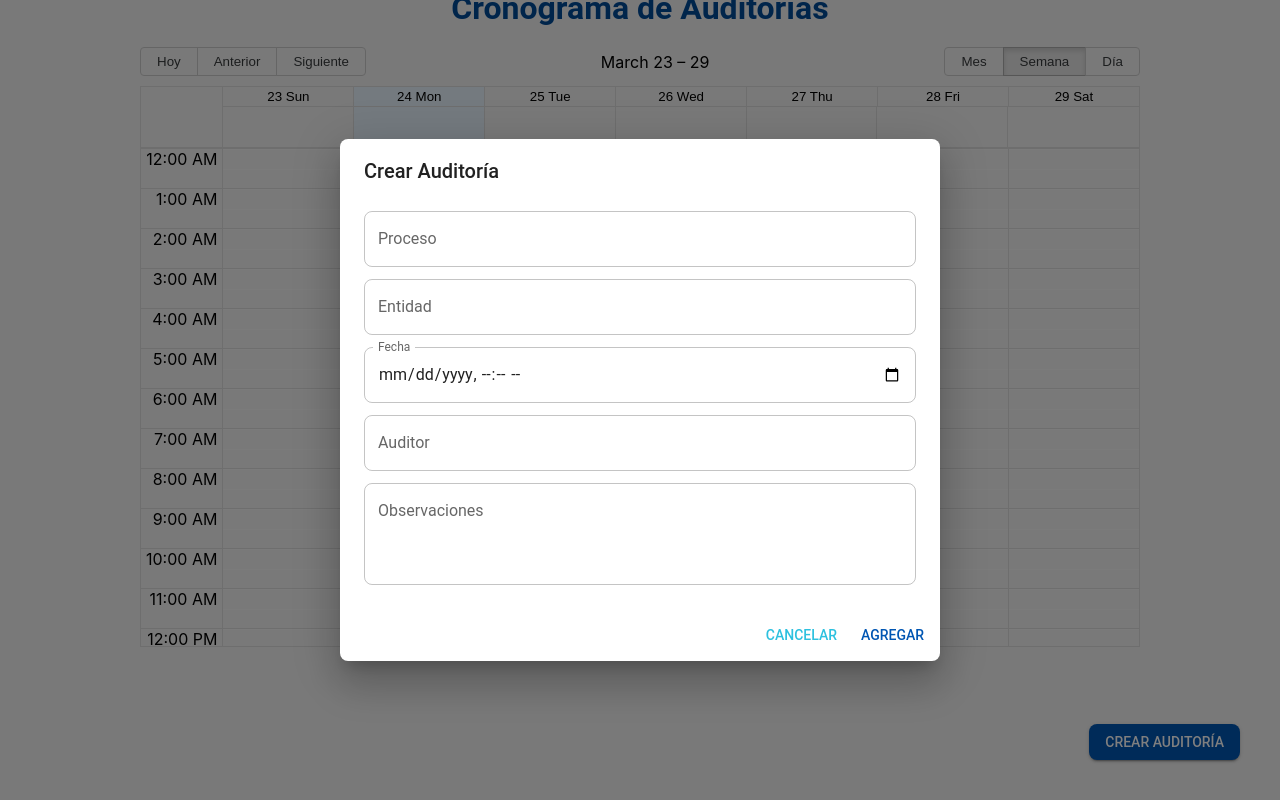
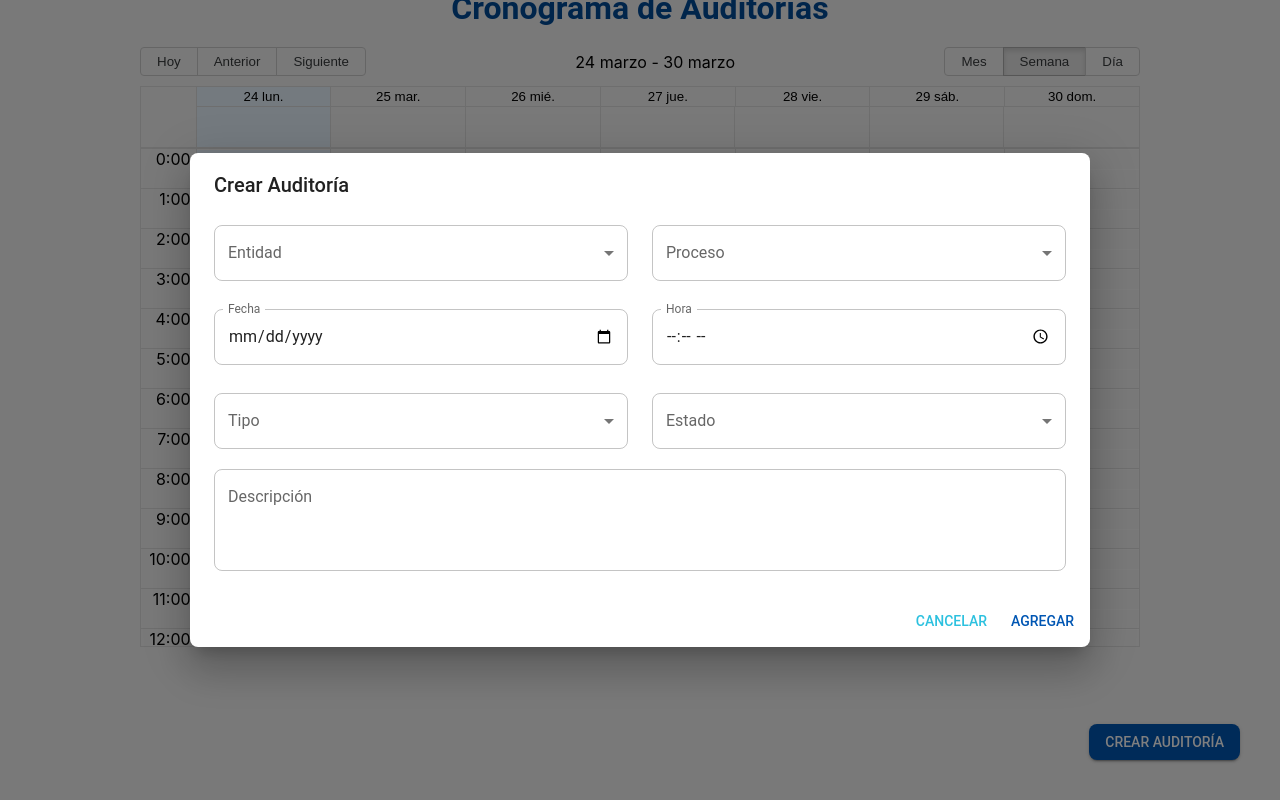
Before and after one commit to ShadowKnSs/sgc_frontend, a React (Create React App) app: page /cronograma in a window 1280 px wide. Both pictures are taken after a click on the button "CREAR AUDITORÍA". Shown: the part 167-967 px from the top of the page. Built offline with nearby package versions, Linux system fonts and the light colour scheme.

Commit message:
Cambio en el diseño del cronograma

```diff
--- a/package.json
+++ b/package.json
@@ -10,6 +10,7 @@
     "axios": "^1.7.9",
     "chart.js": "^4.4.8",
     "cra-template": "1.2.0",
+    "date-fns": "^4.1.0",
     "moment": "^2.30.1",
     "react": "^19.0.0",
     "react-big-calendar": "^1.18.0",
--- a/src/views/cronograma.jsx
+++ b/src/views/cronograma.jsx
@@ -1,59 +1,43 @@
 import React, { useState } from "react";
-import {
-  Box,
-  Button,
-  Dialog,
-  DialogActions,
-  DialogContent,
-  DialogTitle,
-  TextField,
-  Typography,
-} from "@mui/material";
+import { Box, Button, Dialog, DialogActions, DialogContent, DialogTitle, TextField, Typography, MenuItem, Select, InputLabel, FormControl } from "@mui/material";
 import { Calendar, momentLocalizer } from "react-big-calendar";
 import moment from "moment";
 import "react-big-calendar/lib/css/react-big-calendar.css";
+import "moment/locale/es";
+
+moment.locale("es");
 
 const localizer = momentLocalizer(moment);
 
 function Cronograma() {
-  const [events, setEvents] = useState([
-    {
-      title: "Auditoría 1",
-      start: new Date(2025, 9, 25, 10, 0),
-      end: new Date(2025, 9, 25, 12, 0),
-      proceso: "Proceso A",
-      entidad: "Entidad X",
-      auditor: "Juan Pérez",
-      observaciones: "Revisión de documentación.",
-    },
-    {
-      title: "Auditoría 2",
-      start: new Date(2025, 9, 26, 14, 0),
-      end: new Date(2025, 9, 26, 16, 0),
-      proceso: "Proceso B",
-      entidad: "Entidad Y",
-      auditor: "María López",
-      observaciones: "Verificación de cumplimiento.",
-    },
-  ]);
+
+  const [events, setEvents] = useState([ ]);
+
+  const capitalizeFirstLetter = (str) => {
+    return str.charAt(0).toUpperCase() + str.slice(1).toLowerCase();
+  };
+
+  const formats = {
+    monthHeaderFormat: (date) =>
+      capitalizeFirstLetter(moment(date).format("MMMM YYYY")),
+    dayHeaderFormat: (date) =>
+      capitalizeFirstLetter(moment(date).format("dddd, D")),
+    dayRangeHeaderFormat: ({ start, end }) =>
+      `${capitalizeFirstLetter(moment(start).format("D MMMM"))} - ${capitalizeFirstLetter(
+        moment(end).format("D MMMM")
+      )}`,
+  };
 
   const [openForm, setOpenForm] = useState(false);
   const [openDetails, setOpenDetails] = useState(false);
   const [selectedEvent, setSelectedEvent] = useState(null);
-  const [formData, setFormData] = useState({
-    proceso: "",
-    entidad: "",
-    fecha: "",
-    auditor: "",
-    observaciones: "",
-  });
-
+  const [formData, setFormData] = useState({ entidad: "", proceso: "", fecha: "", hora: "", tipo: "", estado: "", descripcion: "", });
   const [isEditing, setIsEditing] = useState(false);
 
   // Abrir modal de creación de auditoría
   const handleOpenForm = () => {
     setIsEditing(false);
-    setFormData({ proceso: "", entidad: "", fecha: "", auditor: "", observaciones: "" });
+    setFormData({ entidad: "", proceso: "", fecha: "", hora: "", tipo: "", estado: "", descripcion: "", });
     setOpenForm(true);
   };
 
@@ -67,11 +51,13 @@ function Cronograma() {
   const handleEdit = () => {
     setIsEditing(true);
     setFormData({
+      entidad: selectedEvent.entidad,
       proceso: selectedEvent.proceso,
-      entidad: selectedEvent.entidad,
-      fecha: moment(selectedEvent.start).format("YYYY-MM-DDTHH:mm"),
-      auditor: selectedEvent.auditor,
-      observaciones: selectedEvent.observaciones,
+      fecha: moment(selectedEvent.fecha).format("YYYY-MM-DD"),
+      hora: selectedEvent.hora,
+      tipo: selectedEvent.tipo,
+      estado: selectedEvent.estado,
+      descripcion: selectedEvent.descripcion,
     });
     setOpenDetails(false);
     setOpenForm(true);
@@ -88,58 +74,41 @@ function Cronograma() {
 
   // Guardar nueva auditoría o actualizar existente
   const handleSubmit = () => {
-    if (formData.proceso && formData.entidad && formData.fecha && formData.auditor) {
-      const fecha = new Date(formData.fecha);
+    if (formData.entidad && formData.proceso && formData.fecha && formData.hora && formData.tipo && formData.estado && formData.descripcion) {
+      const fechaHora = new Date(`${formData.fecha}T${formData.hora}`);
       const nuevoEvento = {
-        title: `${formData.proceso} - ${formData.auditor}`,
-        start: fecha,
-        end: new Date(fecha.getTime() + 2 * 60 * 60 * 1000), // Duración de 2 horas
+        title: `${formData.proceso} - ${formData.tipo}`,
+        start: fechaHora,
+        end: fechaHora,
+        entidad: formData.entidad,
         proceso: formData.proceso,
-        entidad: formData.entidad,
-        auditor: formData.auditor,
-        observaciones: formData.observaciones,
+        fecha: formData.fecha,
+        hora: formData.hora,
+        tipo: formData.tipo,
+        estado: formData.estado,
+        descripcion: formData.descripcion,
       };
-
       if (isEditing) {
-        // Editar evento existente
         setEvents(events.map((ev) => (ev === selectedEvent ? nuevoEvento : ev)));
       } else {
-        // Crear nuevo evento
         setEvents([...events, nuevoEvento]);
       }
-
-      setFormData({ proceso: "", entidad: "", fecha: "", auditor: "", observaciones: "" });
+      setFormData({ entidad: "", proceso: "", fecha: "", hora: "", tipo: "", estado: "", descripcion: "", });
       handleCloseForm();
     } else {
-      alert("Todos los campos son obligatorios excepto Observaciones.");
+      alert("Todos los campos son obligatorios.");
     }
   };
 
   return (
     <Box
-      sx={{
-        p: 4,
-        height: "100vh",
-        display: "flex",
-        flexDirection: "column",
-        alignItems: "center",
-        justifyContent: "flex-start",
-        backgroundColor: "#f4f4f4",
-        paddingTop: "20px",
-        position: "relative",
-      }}
+      sx={{ p: 4, height: "100vh", display: "flex", flexDirection: "column", alignItems: "center", justifyContent: "flex-start", backgroundColor: "#f4f4f4", paddingTop: "20px", position: "relative", }}
     >
       <h1
-        style={{
-          textAlign: "center",
-          marginBottom: "20px",
-          fontFamily: "'Roboto', sans-serif",
-          color: "#004A98",
-        }}
+        style={{ textAlign: "center", marginBottom: "20px", fontFamily: "'Roboto', sans-serif", color: "#004A98", }}
       >
         Cronograma de Auditorías
       </h1>
-
       <div style={{ height: "600px", width: "100%", maxWidth: "1000px" }}>
         <Calendar
           localizer={localizer}
@@ -156,7 +125,8 @@ function Cronograma() {
             week: "Semana",
             day: "Día",
           }}
-          onSelectEvent={handleOpenDetails} // Al hacer clic en una auditoría, muestra detalles
+          formats={formats}
+          onSelectEvent={handleOpenDetails}
         />
       </div>
 
@@ -166,24 +136,78 @@ function Cronograma() {
         </Button>
       </Box>
 
-      {/* Modal de formulario (Crear o Editar) */}
-      <Dialog open={openForm} onClose={handleCloseForm}>
+      {/* Formulario (Crear o Editar) */}
+      <Dialog open={openForm} onClose={handleCloseForm} maxWidth="md" fullWidth>
         <DialogTitle>{isEditing ? "Editar Auditoría" : "Crear Auditoría"}</DialogTitle>
         <DialogContent>
-          <TextField margin="dense" label="Proceso" name="proceso" fullWidth value={formData.proceso} onChange={handleChange} />
-          <TextField margin="dense" label="Entidad" name="entidad" fullWidth value={formData.entidad} onChange={handleChange} />
+          <Box display="flex" justifyContent="space-between" gap={3} sx={{ width: '100%' }}>
+            <FormControl fullWidth margin="dense">
+              <InputLabel>Entidad</InputLabel>
+              <Select name="entidad" value={formData.entidad} onChange={handleChange}>
+                <MenuItem value="Entidad 1">Entidad 1</MenuItem>
+                <MenuItem value="Entidad 2">Entidad 2</MenuItem>
+                <MenuItem value="Entidad 3">Entidad 3</MenuItem>
+              </Select>
+            </FormControl>
+            <FormControl fullWidth margin="dense">
+              <InputLabel>Proceso</InputLabel>
+              <Select name="proceso" value={formData.proceso} onChange={handleChange}>
+                <MenuItem value="Proceso 1">Proceso 1</MenuItem>
+                <MenuItem value="Proceso 2">Proceso 2</MenuItem>
+                <MenuItem value="Proceso 3">Proceso 3</MenuItem>
+              </Select>
+            </FormControl>
+          </Box>
+          <Box display="flex" justifyContent="space-between" gap={3} sx={{ width: '100%', mt: 2 }}>
+            <TextField
+              margin="dense"
+              label="Fecha"
+              name="fecha"
+              type="date"
+              fullWidth
+              InputLabelProps={{ shrink: true }}
+              value={formData.fecha}
+              onChange={handleChange}
+            />
+            <TextField
+              margin="dense"
+              label="Hora"
+              name="hora"
+              type="time"
+              fullWidth
+              InputLabelProps={{ shrink: true }}
+              value={formData.hora}
+              onChange={handleChange}
+            />
+          </Box>
+          <Box display="flex" justifyContent="space-between" gap={3} sx={{ width: '100%', mt: 2 }}>
+            <FormControl fullWidth margin="dense">
+              <InputLabel>Tipo</InputLabel>
+              <Select name="tipo" value={formData.tipo} onChange={handleChange}>
+                <MenuItem value="Interna">Interna</MenuItem>
+                <MenuItem value="Externa">Externa</MenuItem>
+              </Select>
+            </FormControl>
+            <FormControl fullWidth margin="dense">
+              <InputLabel>Estado</InputLabel>
+              <Select name="estado" value={formData.estado} onChange={handleChange}>
+                <MenuItem value="Pendiente">Pendiente</MenuItem>
+                <MenuItem value="En proceso">En proceso</MenuItem>
+                <MenuItem value="Finalizada">Finalizada</MenuItem>
+              </Select>
+            </FormControl>
+          </Box>
           <TextField
             margin="dense"
-            label="Fecha"
-            name="fecha"
-            type="datetime-local"
+            label="Descripción"
+            name="descripcion"
             fullWidth
-            InputLabelProps={{ shrink: true }}
-            value={formData.fecha}
+            multiline
+            rows={3}
+            value={formData.descripcion}
             onChange={handleChange}
+            sx={{ mt: 2 }}
           />
-          <TextField margin="dense" label="Auditor" name="auditor" fullWidth value={formData.auditor} onChange={handleChange} />
-          <TextField margin="dense" label="Observaciones" name="observaciones" fullWidth multiline rows={3} value={formData.observaciones} onChange={handleChange} />
         </DialogContent>
         <DialogActions>
           <Button onClick={handleCloseForm} color="secondary">
@@ -195,17 +219,18 @@ function Cronograma() {
         </DialogActions>
       </Dialog>
 
-      {/* Modal para ver detalles de la auditoría */}
       <Dialog open={openDetails} onClose={handleCloseDetails}>
         <DialogTitle>Detalles de la Auditoría</DialogTitle>
         <DialogContent>
           {selectedEvent && (
             <>
+              <Typography><strong>Entidad:</strong> {selectedEvent.entidad}</Typography>
               <Typography><strong>Proceso:</strong> {selectedEvent.proceso}</Typography>
-              <Typography><strong>Entidad:</strong> {selectedEvent.entidad}</Typography>
-              <Typography><strong>Fecha:</strong> {moment(selectedEvent.start).format("LLL")}</Typography>
-              <Typography><strong>Auditor:</strong> {selectedEvent.auditor}</Typography>
-              <Typography><strong>Observaciones:</strong> {selectedEvent.observaciones || "Sin observaciones"}</Typography>
+              <Typography><strong>Fecha:</strong> {moment(selectedEvent.fecha).format("LL")}</Typography>
+              <Typography><strong>Hora:</strong> {selectedEvent.hora}</Typography>
+              <Typography><strong>Tipo:</strong> {selectedEvent.tipo}</Typography>
+              <Typography><strong>Estado:</strong> {selectedEvent.estado}</Typography>
+              <Typography><strong>Descripción:</strong> {selectedEvent.descripcion || "Sin descripción"}</Typography>
             </>
           )}
         </DialogContent>
```
Also changed, not shown: 1 other file (tests, documents, lock files or other folders).
